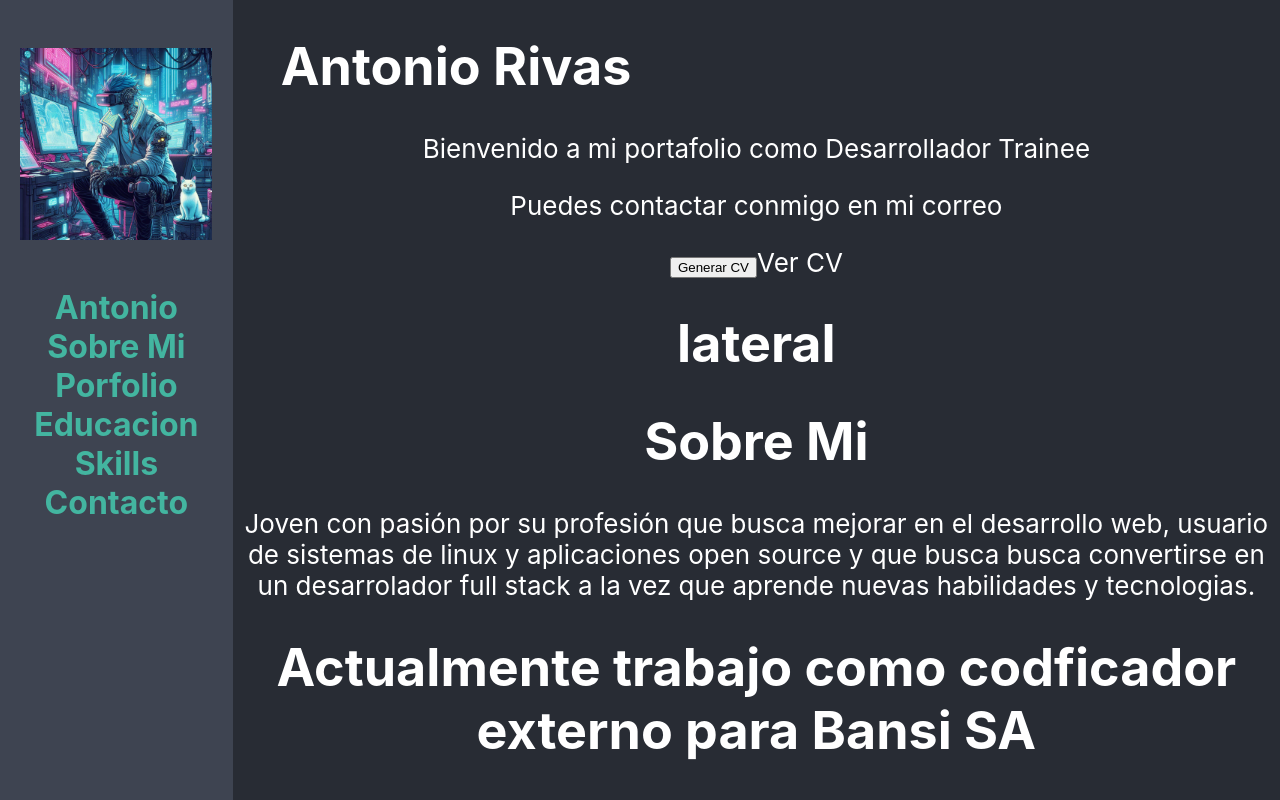
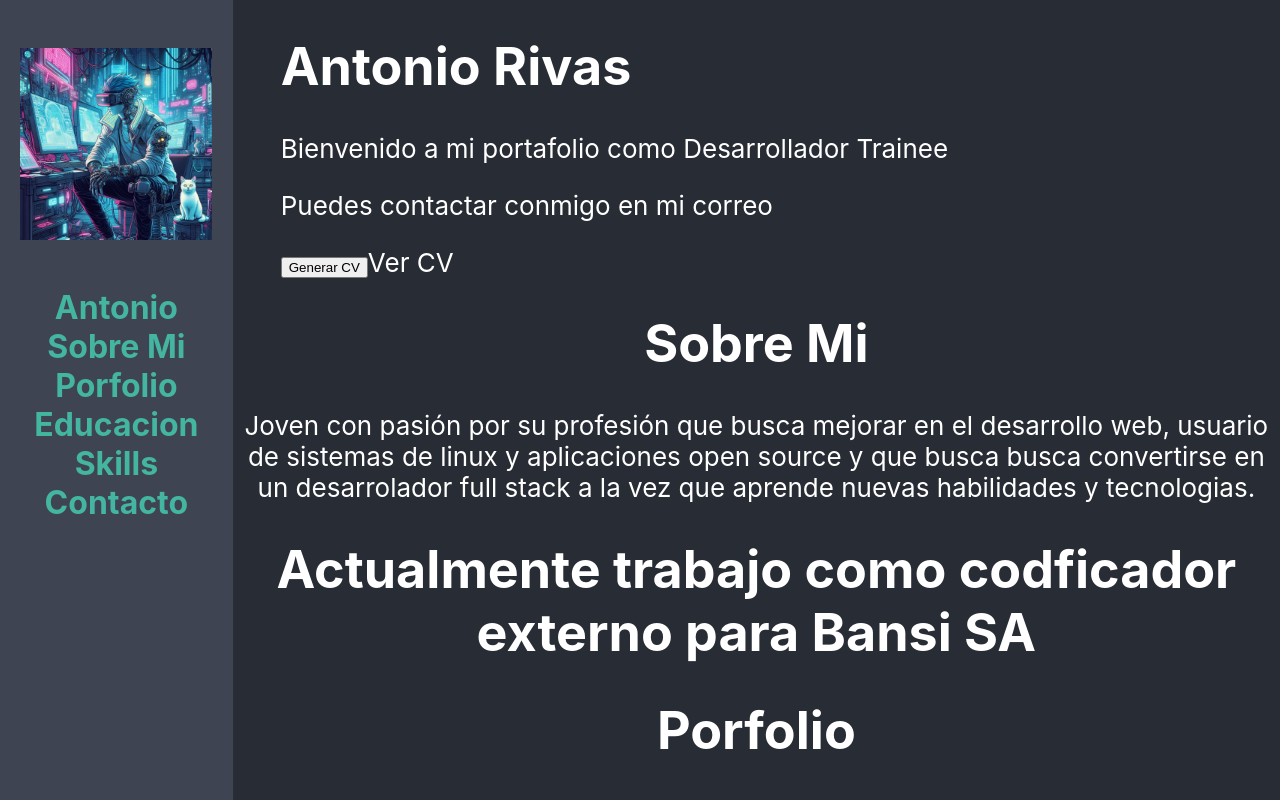
Before and after one commit to SteveBartmoss/cvSteve, a React (Create React App) app: page / in a window 1280 px wide. Shown: the top 800 px of the page. Built offline with nearby package versions, Linux system fonts and the light colour scheme.

Commit message:
se agregaron estilos para el contenido de una seccion

```diff
--- a/src/App.js
+++ b/src/App.js
@@ -46,11 +46,12 @@ function App() {
               <h1>Antonio Rivas</h1>
             </div>
 
-            <p>Bienvenido a mi portafolio como Desarrollador Trainee</p>
-            <p>Puedes contactar conmigo en mi correo</p>
-            <button>Generar CV</button>
-            <a>Ver CV</a>
-            <h1>lateral</h1>
+            <div className='div-content'>
+              <p>Bienvenido a mi portafolio como Desarrollador Trainee</p>
+              <p>Puedes contactar conmigo en mi correo</p>
+              <button>Generar CV</button>
+              <a>Ver CV</a>
+            </div>
 
           </div>
 
```
